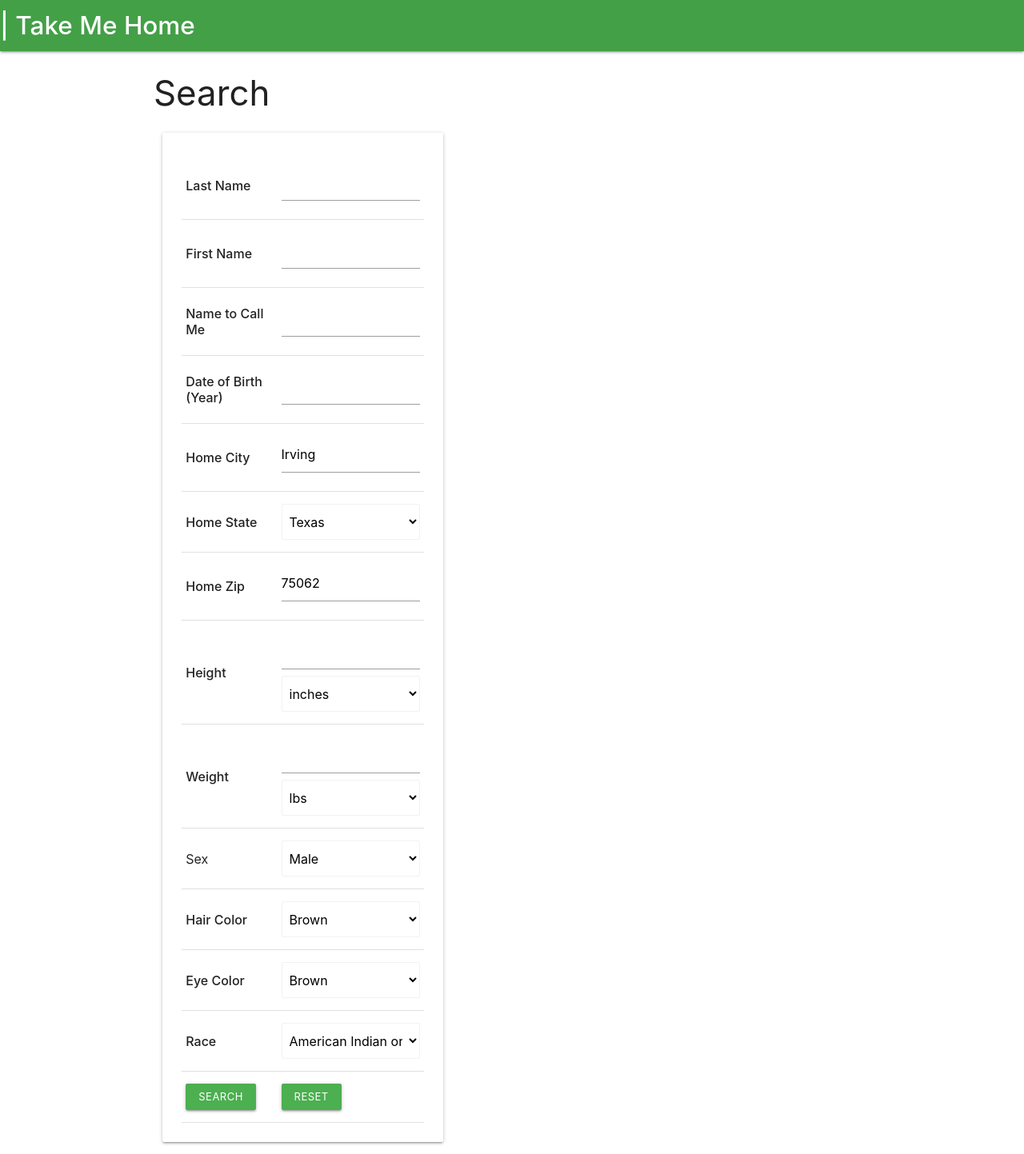
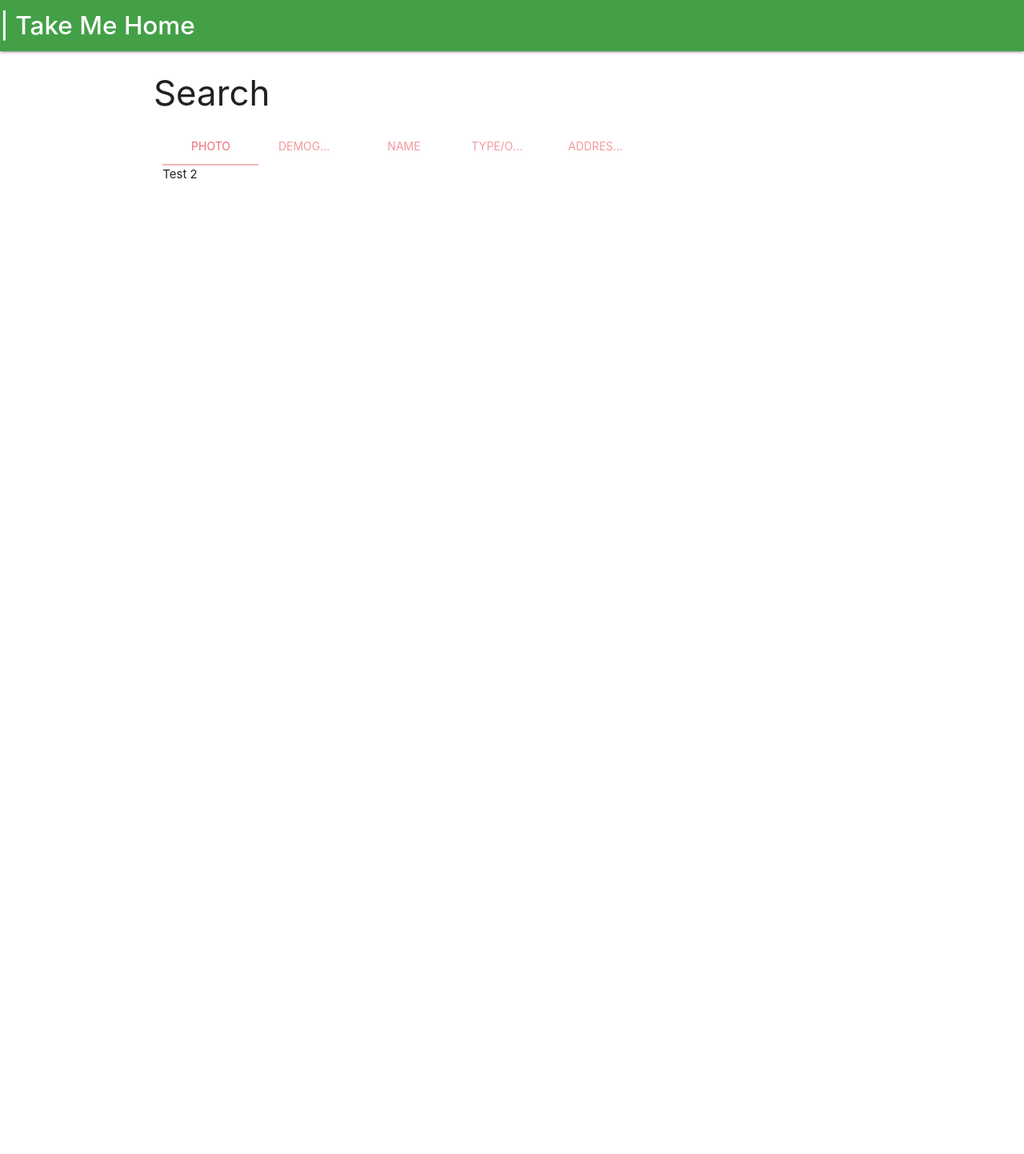
Before and after one commit to glorioushedgehog/TakeMeHomeLegacy, a Django app: page / in a window 1280 px wide. Shown: the whole page at 80% size. After the commit the page ends 223 px from the top, so only its background shows below. Run offline with Django 3.2, Linux system fonts and the light colour scheme.

Commit message:
add tabs for different search types

```diff
--- a/tmh/static/script.js
+++ b/tmh/static/script.js
@@ -1,13 +1,9 @@
 $(document).ready(function () {
-    document.getElementById("search-in-process").hidden = true;
     $('.sidenav').sidenav();
     $('.modal').modal();
-    $('select').material_select();
-});
+    $('select').formSelect();
 
-document.addEventListener('DOMContentLoaded', function () {
-    var elems = document.querySelectorAll('.dropdown-trigger');
-    var instances = M.Dropdown.init(elems, options);
+    $('.tabs').tabs();
 });
 
 function displayLoadingAnim() {
--- a/tmh/templates/tmh/index.html
+++ b/tmh/templates/tmh/index.html
@@ -42,9 +42,21 @@
         <div class="row" id="search_form">
             <h3> Search </h3>
 
-            <div class="col s12 m5">
-
-                <div class="card-panel">
+            <div class="col s12 m10">
+                <div class="row">
+                    <div class="col s12">
+                        <ul class="tabs">
+                            <li class="tab col s2"><a class="active" href="#photo-tab">Photo</a></li>
+                            <li class="tab col s2"><a href="#demographics-tab">Demographics</a></li>
+                            <li class="tab col s2"><a href="#name-tab">Name</a></li>
+                            <li class="tab col s2"><a href="#type-tab">Type/Organization</a></li>
+                            <li class="tab col s2"><a href="#address-tab">Address/Phone</a></li>
+                        </ul>
+                    </div>
+                    <div id="photo-tab" class="col s12">
+                        Test 2</div>
+                    <div id="demographics-tab" class="col s12">
+                        <div class="card-panel">
                     <table class="fixedheight">
                         <tr>
                             <td>
@@ -252,6 +264,16 @@
 
 
                 </div>
+                    </div>
+                    <div id="name-tab" class="col s12">
+                        Test 2</div>
+                    <div id="type-tab" class="col s12">
+                        Test 3</div>
+                    <div id="address-tab" class="col s12">
+                        Test 4</div>
+                </div>
+
+
             </div>
         </div>
 
```
